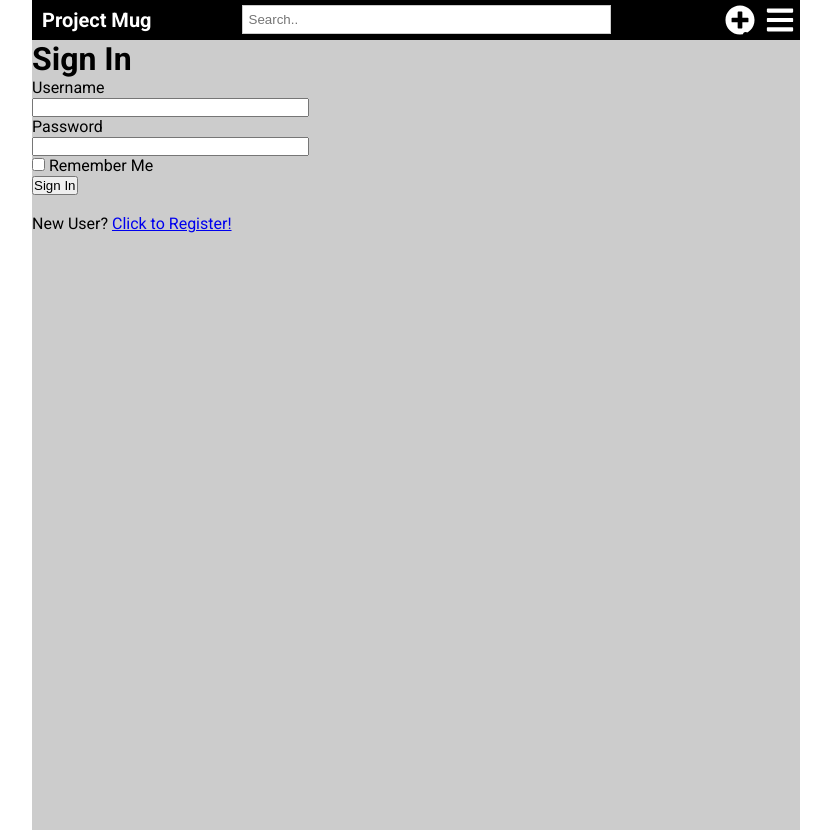
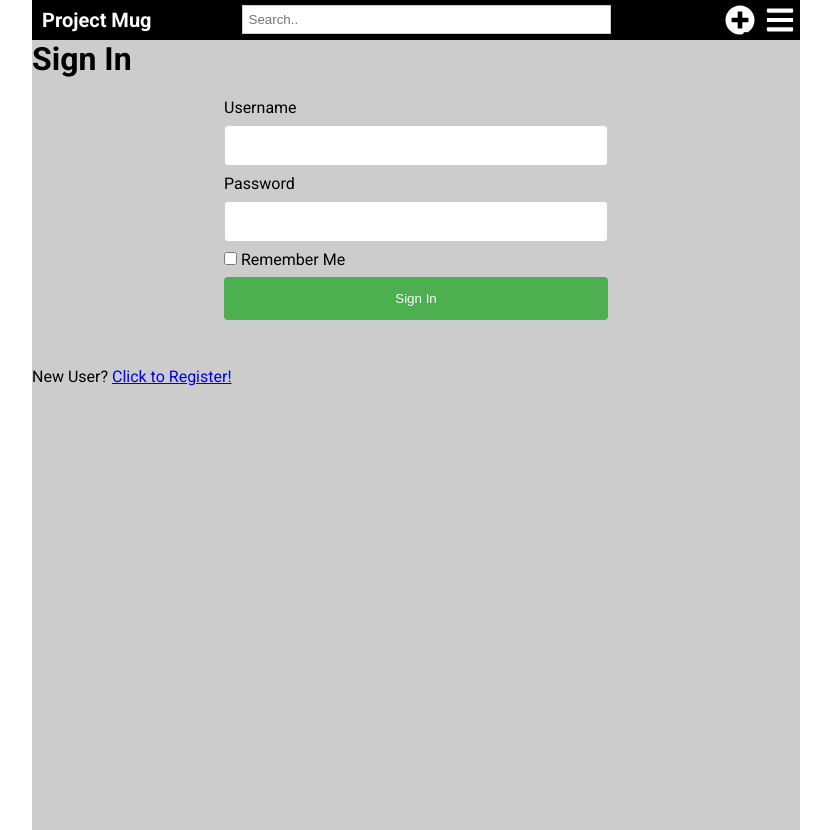
Before and after one commit to gokulgopan/project-mug, a Flask app: page /login in a window 1280 px wide. Shown: the whole page, without its empty margins (224-1055 px from the left). Run offline with Flask 2, Linux system fonts and the light colour scheme; some libraries are stand-ins or nearby versions.

Commit message:
bugs fixed

```diff
--- a/app/static/css/style2.css
+++ b/app/static/css/style2.css
@@ -147,15 +147,81 @@ body {
 }
 
 .pagination{
-    margin: 10px;
+    margin: 30px;
 }
 
 .page-link {
     margin: 2px;
-    padding: 10px;
+    padding: 10px 15px;
     transition: all .4s cubic-bezier(0.175, 0.885, 0, 1);
     background-color: #fff;
     overflow: hidden;
     box-shadow: 0px 13px 10px -7px rgba(0, 0, 0,0.1);
     text-decoration: none;
 }
+.page-link:hover {
+    box-shadow: 0px 30px 18px -8px rgba(0, 0, 0,0.1);
+    transform: scale(1.10, 1.10)
+}
+
+
+/* forms */
+
+.signin-form, .signup-form {
+    max-width: 50%;
+    margin: 20px auto;
+}
+
+.post-form {
+    width: 80%;
+    margin: 10px auto;
+}
+
+.post-form textarea {
+    width: 100%;
+    height: 150px;
+    padding: 12px 20px;
+    box-sizing: border-box;
+    border: 2px solid #ccc;
+    border-radius: 4px;
+    background-color: #f8f8f8;
+    font-size: 16px;
+    resize: none;
+  }
+
+
+.post-form input[type=text], .signin-form input[type=text], .signup-form input[type=text] {
+    width: 100%;
+    padding: 12px 20px;
+    margin: 8px 0;
+    display: inline-block;
+    border: 1px solid #ccc;
+    border-radius: 4px;
+    box-sizing: border-box;
+  }
+
+
+  .post-form input[type=password], .signin-form input[type=password], .signup-form input[type=password] {
+    width: 100%;
+    padding: 12px 20px;
+    margin: 8px 0;
+    display: inline-block;
+    border: 1px solid #ccc;
+    border-radius: 4px;
+    box-sizing: border-box;
+  }
+
+  input[type=submit] {
+    width: 100%;
+    background-color: #4CAF50;
+    color: white;
+    padding: 14px 20px;
+    margin: 8px 0;
+    border: none;
+    border-radius: 4px;
+    cursor: pointer;
+  }
+
+  input[type=submit]:hover {
+    background-color: #45a049;
+  }
--- a/app/templates/_main_nav.html
+++ b/app/templates/_main_nav.html
@@ -3,17 +3,18 @@
         Project Mug
     </div>
 
-    <ul class="main-search">
+    <div class="main-search">
         <form action="">
-            <input type="text" placeholder="Search.." name="search">
+            <input id="main-search-input" type="text" placeholder="Search.." name="search">
         </form>
-    </ul>
+    </div>
 
     <ul class="main-icons">
         <li class="">
+            <a href="{{ url_for('add_update') }}">
             <svg id="main-svg-add" xmlns="http://www.w3.org/2000/svg" viewBox="0 0 512 512">
             <path id="main-svg-add" d="M256 8C119 8 8 119 8 256s111 248 248 248 248-111 248-248S393 8 256 8zm144 276c0 6.6-5.4 12-12 12h-92v92c0 6.6-5.4 12-12 12h-56c-6.6 0-12-5.4-12-12v-92h-92c-6.6 0-12-5.4-12-12v-56c0-6.6 5.4-12 12-12h92v-92c0-6.6 5.4-12 12-12h56c6.6 0 12 5.4 12 12v92h92c6.6 0 12 5.4 12 12v56z"/></svg>
-        </li>
+        </a></li>
         <li class="main-svg-bar">
             <a href="#" onclick="myFunction()">
             <svg  id="main-svg-bar" xmlns="http://www.w3.org/2000/svg" viewBox="0 0 448 512">
--- a/app/templates/login.html
+++ b/app/templates/login.html
@@ -3,6 +3,7 @@
 {% block content %}
 
 <h1>Sign In</h1>
+<div class="signin-form">
 <form action="" method="post" novalidate>
     {{ form.hidden_tag() }}
     <p>
@@ -32,7 +33,7 @@
     </p>
 </form>
 
-
+</div>
 <br>
 <p>New User? <a href="{{ url_for('register') }}">Click to Register!</a></p>
 
--- a/config.py
+++ b/config.py
@@ -6,3 +6,4 @@ class Config(object):
     SQLALCHEMY_DATABASE_URI = os.environ.get('DATABASE_URL') or 'sqlite:///' + os.path.join(basedir, 'app.db')
     SQLALCHEMY_TRACK_MODIFICATIONS = False
     POSTS_PER_PAGE = 5
+    ELASTICSEARCH_URL = os.environ.get('ELASTICSEARCH_URL')
```
Also changed, not shown: requirements.txt (+17 -12 lines), 1 other file.
